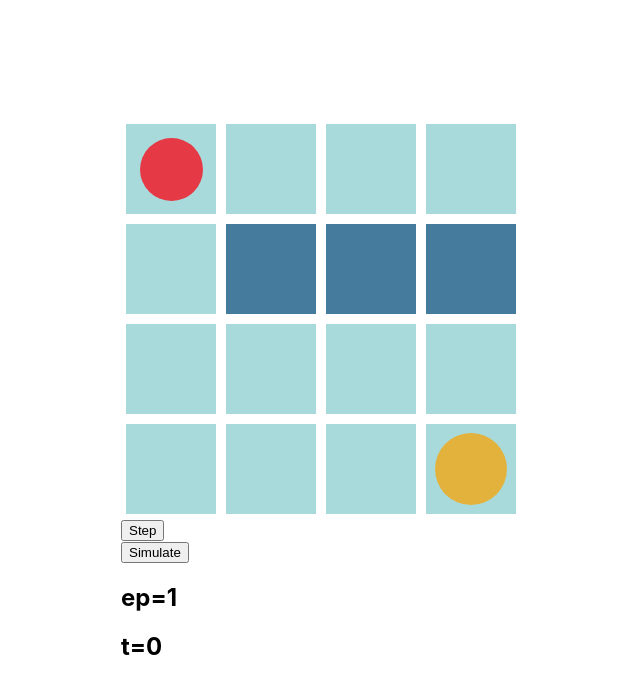
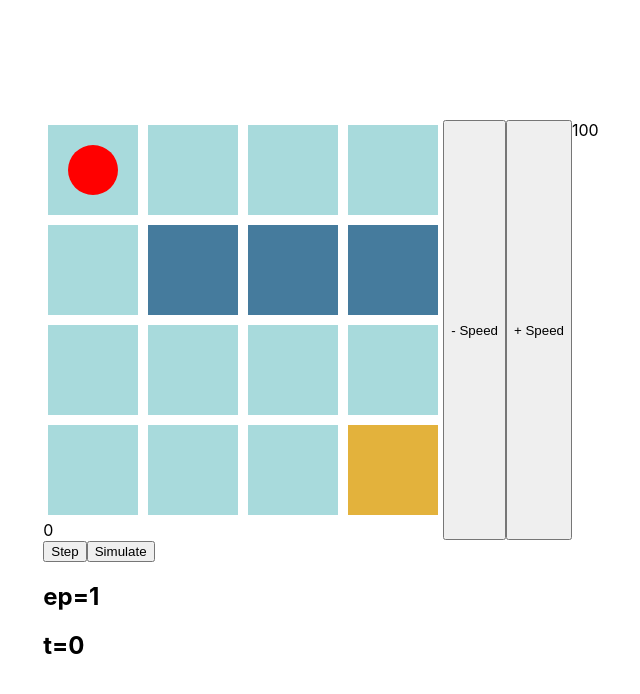
Before and after one commit to Hurstiii/rl_showcase, a React (Create React App) app: page / in a window 1280 px wide. Shown: the top 694 px of the page, without its empty margins (319-959 px from the left). Built offline with nearby package versions, Linux system fonts and the light colour scheme.

Commit message:
Abstracted Agent and Environment and added speed to be dynamic.
Lots of changes, need to try to push to git more frequently as checkpoints. :)

```diff
--- a/package.json
+++ b/package.json
@@ -10,9 +10,11 @@
     "@types/node": "^12.19.16",
     "@types/react": "^17.0.1",
     "@types/react-dom": "^17.0.0",
+    "@types/styled-components": "^5.1.7",
     "react": "^17.0.1",
     "react-dom": "^17.0.1",
-    "react-scripts": "4.0.2",
+    "react-scripts": "^4.0.2",
+    "styled-components": "^5.2.1",
     "typescript": "^4.1.3",
     "web-vitals": "^1.1.0"
   },
--- /dev/null
+++ b/src/components/Agent.tsx
@@ -0,0 +1,87 @@
+import { useEffect, useRef, useState } from "react";
+
+export interface Props {
+  newEpisode: () => void; // a callback to reset the agent for a new episode.
+  init: () => void; // a callback to intialise the agent. Called onComponentDidMount.
+  learn: () => boolean; // the main callback that will implement the aglorithm of the agent. Called when step button pressed etc...
+  speed: number; // the delay between agent actions.
+  timeStep: number;
+}
+
+/**
+ * A base Agent component that implements the UI and none algorithmic parts of the agent. Designed to be re-usable for different agents.
+ * @param props The props needed for a base Agent.
+ */
+export const Agent: React.FC<Props> = ({
+  newEpisode,
+  init,
+  learn,
+  speed,
+  timeStep,
+}) => {
+  const [simulating, setSimulating] = useState(false); // whether the environment is simulating or not.
+  const interval = useRef<NodeJS.Timeout | null>(null); // remembers the interval that was set.
+  const [episodes, setEpisodes] = useState(1); // number of episodes.
+
+  /**
+   * Handles a click of the step button.
+   * @param e MouseEvent of the click.
+   */
+  const handleSimulate = (e: React.MouseEvent) => {
+    let newSimulating = !simulating;
+    setSimulating(newSimulating);
+  };
+
+  /**
+   * Handles the click of the simulate button.
+   * @param e MouseEvent of the click.
+   */
+  const handleStep = (e: React.MouseEvent) => {
+    if (simulating) return;
+    if (learn()) {
+      newEpisode();
+      setEpisodes(episodes + 1);
+    }
+  };
+
+  /**
+   * basically onComponentDidMount
+   */
+  useEffect(() => {
+    console.log("init Effect ----------------------------------");
+    init();
+  }, []);
+
+  /**
+   * Handles setting and clearing the interval for the simulation.
+   */
+  useEffect(() => {
+    if (simulating) {
+      interval.current = setInterval(() => {
+        if (learn()) {
+          if (simulating) {
+            newEpisode();
+            setEpisodes(episodes + 1);
+          }
+        }
+      }, speed);
+
+      return () => {
+        if (interval.current !== null) {
+          clearInterval(interval.current);
+        }
+      };
+    }
+  }, [simulating, learn, speed, newEpisode, episodes]);
+
+  return (
+    <div>
+      <button onClick={handleStep}>Step</button>
+      <button onClick={handleSimulate}>Simulate</button>
+      <h2>ep={episodes}</h2>
+      <h2>t={timeStep}</h2>
+    </div>
+  );
+};
+
+export default Agent;
--- /dev/null
+++ b/src/components/Environment.tsx
@@ -0,0 +1,38 @@
+import TestAgent from "./TestAgent";
+
+export interface Props {
+  action_space: number[]; // All possible actions.
+  state_space: number[]; // All possible states.
+  Step: (action: number) => [obs: number, rew: number, done: boolean, info: {}]; // a callback function to take an action on the environment and see new state.
+  Reset: () => void; // a callback to reset the environment, will be called when the agent has finished and environment is done.
+  speed: number; // the delay between agent moves / speed of the simulation.
+}
+
+/**
+ * A base Environment that is designed to be re-usable for different environments.
+ * @param props The props needed for the base Environment.
+ * @param children Use children to render the visuals for the environment.
+ */
+export const Environment: React.FC<Props> = ({
+  action_space,
+  state_space,
+  Step,
+  Reset,
+  speed,
+  children,
+}) => {
+  return (
+    <div>
+      {children}
+      <TestAgent
+        step={Step}
+        action_space={action_space}
+        state_space={state_space}
+        reset={Reset}
+        speed={speed}
+      />
+    </div>
+  );
+};
+
+export default Environment;
--- a/src/components/FrozenLake.css
+++ /dev/null
@@ -1,44 +0,0 @@
-.map-wrapper {
-  display: grid;
-  grid: repeat(4, 100px) / repeat(4, 100px);
-  align-items: center;
-  justify-items: center;
-}
-
-.map-square {
-  width: 90%;
-  height: 90%;
-  background: #a8dadc;
-  display: flex;
-  justify-content: center;
-  align-items: center;
-}
-
-.H {
-  background: #457b9d;
-}
-
-.G::after {
-  content: "";
-  display: block;
-  width: 80%;
-  height: 80%;
-  border-radius: 50%;
-  background: #e3b23c !important;
-}
-
-.selected::after {
-  content: "";
-  display: block;
-  width: 70%;
-  height: 70%;
-  border-radius: 50%;
-  background: #e63946 !important;
-}
-
-.map-letter {
-  font-size: xx-large;
-  font-family: Verdana, Geneva, Tahoma, sans-serif;
-  line-height: 80px;
-  text-align: center;
-}
--- a/src/components/FrozenLake.tsx
+++ b/src/components/FrozenLake.tsx
@@ -1,20 +1,63 @@
+import React from "react";
 import { useCallback, useEffect, useMemo, useState } from "react";
-import "./FrozenLake.css";
-import TestAgent from "./TestAgent";
+import styled, { css } from "styled-components";
+import Environment from "./Environment";
 
-enum Direction {
+/**
+ * Enum actions for the environment to given them more readability/meaning than just numbers.
+ */
+enum Actions {
   Up,
   Right,
   Down,
   Left,
 }
 
+/**
+ * Styled components.
+ */
+const MapWrapper = styled.div`
+  display: grid;
+  grid: repeat(4, 100px) / repeat(4, 100px);
+  align-items: center;
+  justify-items: center;
+  flex-basis: 400px;
+`;
+const MapSquare = styled.div`
+  width: 90%;
+  height: 90%;
+  display: flex;
+  justify-content: center;
+  align-items: center;
+  ${({ type }: { type: "Hole" | "Ice" | "Goal" }) => {
+    if (type === "Hole")
+      return css`
+        background: #457b9d;
+      `;
+    else if (type === "Goal")
+      return css`
+        background: #e3b23c;
+      `;
+    else
+      return css`
+        background: #a8dadc;
+      `;
+  }};
+`;
+
+/**
+ * Props for the FrozenLake environment.
+ */
 interface Props {
   mapSize?: 4;
   p?: number;
   isSlippery?: boolean;
 }
 
+/**
+ * The FrozenLake environment.
+ * @param props Object of props
+ */
 const FrozenLake: React.FC<Props> = ({
   mapSize = 4,
   p = 0.8,
@@ -25,9 +68,6 @@ const FrozenLake: React.FC<Props> = ({
   const observation_space = [0, 1, 2, 3, 4, 5, 6, 7, 8, 9, 10, 11, 12, 13, 14, 15] // all possible states
   const [currentSquare, setCurrentSquare] = useState(0); // current state
 
-  // useEffect(() => {
-  //   console.log(`currentSquare = ${currentSquare}`);
-  // }, [currentSquare]);
   // prettier-ignore
   const map = useMemo(() => ['F', 'F', 'F', 'F',
                 'F', 'H', 'H', 'H',
@@ -35,6 +75,9 @@ const FrozenLake: React.FC<Props> = ({
                 'F', 'F', 'F', 'G'], [])
   const [done, setDone] = useState(false);
   console.log("FrozenLake re-rendered");
+
+  const [agentAnimDuraction, setAgentAnimDuration] = useState(0.1);
+  const [speed, setSpeed] = useState(100);
 
   /**
    * Convert a map index to a row and column
@@ -44,9 +87,6 @@ const FrozenLake: React.FC<Props> = ({
     (index: number): [number, number] => {
       let row = Math.floor(index / mapSize);
       let col = index - row * mapSize;
-      // console.log(
-      //   ` IndexToRowsCols: [${row}, ${col}, ${index}], mapSize=${mapSize}`
-      // );
       return [row, col];
     },
     [mapSize]
@@ -76,19 +116,19 @@ const FrozenLake: React.FC<Props> = ({
       var newState = square;
       if (InMap(square, action)) {
         switch (action) {
-          case Direction.Up:
+          case Actions.Up:
             newState = square - mapSize;
             setCurrentSquare(newState);
             break;
-          case Direction.Right:
+          case Actions.Right:
             newState = square + 1;
             setCurrentSquare(newState);
             break;
-          case Direction.Down:
+          case Actions.Down:
             newState = square + mapSize;
             setCurrentSquare(newState);
             break;
-          case Direction.Left:
+          case Actions.Left:
             newState = square - 1;
             setCurrentSquare(newState);
             break;
@@ -109,17 +149,9 @@ const FrozenLake: React.FC<Props> = ({
         tempDone: boolean = done,
         newState: number = currentSquare;
 
-      // console.log(`done = ${tempDone}`);
-
       // check values of done and reward based on current square
       if (!tempDone) {
-        // console.log(`square before move ${currentSquare}`);
-        // Move
         newState = Move(currentSquare, action);
-        // console.log(
-        //   `Step: .Move(${Direction[action]}) | obs_space=${newState}`
-        // );
-        // console.log(`square after move ${newState}`);
         let letter = map[newState];
         if ("HG".includes(letter)) {
           tempDone = true;
@@ -129,11 +161,11 @@ const FrozenLake: React.FC<Props> = ({
         if ("G".includes(letter)) {
           reward = 1; // positive reward for reaching goal
         } else if ("H".includes(letter)) {
-          reward = -1; // negative reward for falling in a hole
+          reward = 0; // negative reward for falling in a hole
         }
 
         if (newState === currentSquare) {
-          reward = -1; // negative reward for going off map
+          reward = 0; // negative reward for going off map
         }
       } else {
         console.warn(
@@ -155,36 +187,94 @@ const FrozenLake: React.FC<Props> = ({
     setDone(false);
   };
 
-  // /**
-  //  * triggers on change in 'done', and calls for a Reset of the Enviroment, and by extension the Agent too.
-  //  */
-  // useEffect(() => {
-  //   if (done) {
-  //     console.log(" done effect");
-  //     // Reset();
-  //   }
-  // }, [done]);
+  const handleSpeedChange = (
+    e: React.MouseEvent<HTMLButtonElement, MouseEvent>
+  ) => {
+    if (e.currentTarget.id === "increase-speed") {
+      console.log(`increasing speed`);
+      setSpeed(speed + 20);
+    } else if (e.currentTarget.id === "decrease-speed") {
+      console.log(`decreasing speed`);
+      setSpeed(speed - 20);
+    }
+  };
+
+  useEffect(() => {
+    setAgentAnimDuration(speed / 1000);
+  }, [speed]);
 
   return (
-    <div className="map-wrapper">
-      {map.map((v, i) => {
-        let className = `map-square ${v}`;
-        if (i === currentSquare) {
-          className += ` selected`;
-        }
-        return <div key={i} className={className} id={`map-square-${i}`}></div>;
-      })}
-      <div>
+    <Environment
+      action_space={action_space}
+      state_space={observation_space}
+      Step={Step}
+      Reset={Reset}
+      speed={speed}
+    >
+      {/** The render/visual for this environment */}
+      <div
+        style={{
+          display: "flex",
+          width: "100%",
+          height: "100%",
+        }}
+      >
+        <div
+          style={{
+            position: "relative",
+          }}
+        >
+          <MapWrapper>
+            {map.map((v, i) => {
+              if (v === "H") return <MapSquare key={i} type="Hole" />;
+              else if (v === "G") return <MapSquare key={i} type="Goal" />;
+              else return <MapSquare key={i} type="Ice" />;
+            })}
+          </MapWrapper>
+          <div
+            style={{
+              width: "50px",
+              height: "50px",
+              background: "red",
+              borderRadius: "50%",
+              transitionProperty: "all",
+              transitionDuration: `${agentAnimDuraction}s`,
+              transitionTimingFunction: "ease",
+              position: "absolute",
+              left: `${
+                (currentSquare -
+                  Math.floor(currentSquare / mapSize) * mapSize) *
+                  100 +
+                25
+              }px`,
+              top: `${Math.floor(currentSquare / mapSize) * 100 + 25}px`,
+            }}
+          ></div>
+          <div>{currentSquare}</div>
+        </div>
+        <button id="decrease-speed" onClick={handleSpeedChange}>
+          - Speed
+        </button>
+        <button id="increase-speed" onClick={handleSpeedChange}>
+          + Speed
+        </button>
+        <div>{speed}</div>
+      </div>
+    </Environment>
+  );
+};
+
+/**
+ * Agent={
         <TestAgent
           step={Step}
           action_space={action_space}
           observation_space={observation_space}
           done={done}
           reset={Reset}
+          speed={speed}
         />
-      </div>
-    </div>
-  );
-};
+      }
+ */
 
 export default FrozenLake;
--- a/src/components/TestAgent.tsx
+++ b/src/components/TestAgent.tsx
@@ -1,21 +1,34 @@
-import { MouseEvent, useCallback, useEffect, useRef, useState } from "react";
+import React, { useCallback, useState } from "react";
+import Agent from "./Agent";
 
 interface Props {
   step: (action: number) => [number, number, boolean, Object];
   action_space: number[];
-  observation_space: number[];
-  done: boolean;
+  state_space: number[];
   reset: Function;
+  speed: number;
 }
 
 const TestAgent: React.FC<Props> = (props) => {
   const AS = props.action_space;
-  const SS = props.observation_space;
-  const epsilon = 0.1;
-  const alpha = 0.2;
-  const n = 2;
-  const discount = 0.9;
+  const SS = props.state_space;
+  const Step = props.step; // Step callback of the environment.
+  const Reset = props.reset; // Reset callback of the environment.
+  const speed = props.speed; // Delay between agent actions.
 
+  /**
+   * TODO: make prop values so they can be set at the top level and changed.
+   *
+   * Constants used for the learning.
+   */
+  const epsilon = 0.1; // chance used for epsilon-greedy policy.
+  const alpha = 0.2; // learning rate.
+  const n = 5; // number of steps updated.
+  const discount = 0.9; // discount applied on future returns.
+
+  /**
+   * State used for the learning algorithm.
+   */
   const [Q, setQ] = useState(new Map<string, number>()); // Q(s, a) -> estimated state value
   const updateQ = useCallback(
     (k: string, v: number) => {
@@ -23,7 +36,6 @@ const TestAgent: React.FC<Props> = (props) => {
     },
     [Q]
   );
-
   const [pi, setPi] = useState(new Map<string, number>()); // pi(s) -> action
   const updatePi = useCallback(
     (k: string, v: number) => {
@@ -31,30 +43,19 @@ const TestAgent: React.FC<Props> = (props) => {
     },
     [pi]
   );
-
-  const [t, set_t] = useState(0);
-
-  const [tau, setTau] = useState(0);
-  const [T, setT] = useState(Infinity);
-
+  const [t, set_t] = useState(0); // time step agent is on.
+  const [tau, setTau] = useState(0); // tau (step which the agent is updating).
+  const [T, setT] = useState(Infinity); // Termination (step at which the agent terminated)
   const [S, setS] = useState<number[]>([]); // state memory
   const [A, setA] = useState<number[]>([]); // action memory
   const [R, setR] = useState<number[]>([]); // reward memory
 
-  const [simulating, setSimulating] = useState(false);
-  const interval = useRef<NodeJS.Timeout | null>(null);
-
-  const done = props.done;
-  const Step = props.step;
-  const Reset = props.reset;
-
-  const [learning, setLearning] = useState(false);
-
-  const [episodes, setEpisodes] = useState(1);
-  const [speed, setSpeed] = useState(100);
-
+  /**
+   * Util function
+   *
+   * Used to update the policy to be epsilon-greedy w.r.t Q
+   */
   const updateGreedyPi = useCallback(() => {
-    // console.log(Q);
     SS.forEach((s, i) => {
       /**
        * Find all argmax-a Q(s, a)
@@ -68,19 +69,9 @@ const TestAgent: React.FC<Props> = (props) => {
         if (bestValue === undefined)
           throw Error(`Undefined bestValue Q([${s},0]) ${bestValue}`);
         if (currentValue === bestValue) {
-          // if (s === 0) {
-          //   console.log(
-          //     `cV ${currentValue} = bV ${bestValue} for Q(${s},${a})`
-          //   );
-          // }
           bestActions.push(a);
           bestValue = currentValue;
         } else if (currentValue > bestValue) {
-          // if (s === 0) {
-          //   console.log(
-          //     `cV ${currentValue} > bV ${bestValue} for Q(${s},${a})`
-          //   );
-          // }
           bestActions = [a];
           bestValue = currentValue;
         }
@@ -90,11 +81,7 @@ const TestAgent: React.FC<Props> = (props) => {
        * Break ties randomly i.e. choose a random action from bestActions
        */
       var bestAction: number = sampleUniformAction(bestActions);
-      // if (s === 0) {
-      //   console.log(`BREAKING TIES RANDOMLY`);
-      //   console.log(bestActions);
-      //   console.log(bestAction);
-      // }
+
       /**
        * Set pi to be epsilon-greedy
        */
@@ -107,31 +94,16 @@ const TestAgent: React.FC<Props> = (props) => {
       });
     });
 
-    // console.log("Pi = ");
-    // console.log(pi);
-
     console.log("Q = ");
     console.log(Q);
   }, [AS, Q, SS, updatePi]);
 
-  const init = useCallback(() => {
-    SS.forEach((s, i) => {
-      /**
-       * Set Q(s, a) to arbitrary values
-       */
-      AS.forEach((a, ii) => {
-        updateQ(`${s},${a}`, 0);
-        updatePi(`${s},${a}`, 0.25);
-      });
-    });
-
-    // console.log(`init: Q | `);
-    // console.log(Q);
-
-    // console.log(`init: pi | `);
-    // console.log(pi);
-  }, [AS, SS, updateQ, updatePi]);
-
+  /**
+   * Util function
+   *
+   * Used to get an action at state s using the agents policy.
+   * @param s The state to get can action for.
+   */
   const piAction = useCallback(
     (s: number) => {
       let weights = AS.map((a) => {
@@ -145,9 +117,34 @@ const TestAgent: React.FC<Props> = (props) => {
     [AS, pi]
   );
 
+  /**
+   * Required for Agent
+   *
+   * Used to initialize any values the agent needs.
+   */
+  const init = useCallback(() => {
+    SS.forEach((s, i) => {
+      /**
+       * Set Q(s, a) to arbitrary values
+       */
+      AS.forEach((a, ii) => {
+        updateQ(`${s},${a}`, 0);
+        updatePi(`${s},${a}`, 0.25);
+      });
+    });
+
+    S[0] = 0;
+    A[0] = piAction(S[0]);
+    R[0] = 0;
+  }, [AS, SS, updateQ, updatePi, S, A, R, piAction]);
+
+  /**
+   * Required for Agent
+   *
+   * A callback used to reset the agent for a new episode.
+   */
   const newEpisode = useCallback(() => {
     console.log("new Episode Effect ----------------------------------");
-    setEpisodes(episodes + 1);
     setT(Infinity);
     set_t(0);
     setTau(0);
@@ -159,39 +156,20 @@ const TestAgent: React.FC<Props> = (props) => {
     setTimeout(() => {
       Reset();
     }, speed);
-  }, [Reset, episodes, piAction, speed]);
+  }, [Reset, piAction, speed]);
 
   /**
-   * onComponentDidMount
+   * Required for an Agent
+   *
+   * Implements one time step of the agents learning algorithm.
+   * @return Returns true if learning is finished for current episode. Otherwise false.
    */
-  useEffect(() => {
-    console.log("init Effect ----------------------------------");
-    init();
-
-    S[0] = 0;
-    A[0] = piAction(S[0]);
-    R[0] = 0;
-  }, []);
-
-  useEffect(() => {
-    if (done && simulating && !learning) {
-    }
-  }, [done, simulating, learning]);
-
   const learn = useCallback(() => {
-    setLearning(true);
     let localT = T;
     let localTau = tau;
     let localS = [...S];
     let localA = [...A];
     let localR = [...R];
-    // console.log(" ---- Handle Step ----");
-    // console.log(localS);
-    // console.log(localA);
-    // console.log(localR);
-    // console.log(`t=${t}`);
-    // console.log(`tau=${localTau}`);
-    // console.log(`T=${localT}`);
     if (t < localT) {
       let [obs, rew, localDone] = Step(localA[t % (n + 1)]);
       localS[(t + 1) % (n + 1)] = obs;
@@ -206,17 +184,10 @@ const TestAgent: React.FC<Props> = (props) => {
         localA[(t + 1) % (n + 1)] = piAction(obs);
         setA(localA);
       }
-
-      // console.log(` --- Memory after step ---`);
-      // console.log(localS);
-      // console.log(localA);
-      // console.log(localR);
-      // console.log(` ------------------------`);
     }
     localTau = t - n + 1;
     setTau(localTau); // tau is the time whose estimate is being updated
     if (localTau >= 0) {
-      // console.log(`updating tau at ${localTau}`);
       let G = 0;
       for (let i = localTau + 1; i <= Math.min(localTau + n, localT); i++) {
         G = G + Math.pow(discount, i - localTau - 1) * localR[i % (n + 1)];
@@ -243,7 +214,6 @@ const TestAgent: React.FC<Props> = (props) => {
         );
       }
       updatedStateValue += alpha * (G - updatedStateValue);
-      // console.log(updatedStateValue);
       updateQ(
         `${localS[localTau % (n + 1)]},${localA[localTau % (n + 1)]}`,
         updatedStateValue
@@ -251,47 +221,14 @@ const TestAgent: React.FC<Props> = (props) => {
       updateGreedyPi();
     }
     if (localTau === localT - 1) {
-      // console.log(
-      //   `localTau: ${localTau} is equal tp localT - 1: ${localT - 1}`
-      // );
-      if (simulating) {
-        newEpisode();
-      }
-      setLearning(false);
-      return;
+      console.log(`Reached a terminal state returning true`);
+      return true;
     }
     set_t(t + 1);
-    setLearning(false);
-  }, [
-    A,
-    Q,
-    R,
-    S,
-    T,
-    piAction,
-    t,
-    tau,
-    updateGreedyPi,
-    updateQ,
-    Step,
-    newEpisode,
-    simulating,
-  ]);
+    return false;
+  }, [A, Q, R, S, T, piAction, t, tau, updateGreedyPi, updateQ, Step]);
 
-  useEffect(() => {
-    if (simulating) {
-      interval.current = setInterval(() => {
-        learn();
-      }, speed);
-
-      return () => {
-        if (interval.current !== null) {
-          clearInterval(interval.current);
-        }
-      };
-    }
-  }, [simulating, learn, speed]);
-
+  // Util function
   const randomChoice = (weights: number[]): number => {
     var total = 0;
     var cumalitive = weights.map((v) => {
@@ -309,29 +246,20 @@ const TestAgent: React.FC<Props> = (props) => {
     throw Error(`Choice not made`);
   };
 
-  const handleStep = (e: MouseEvent) => {
-    if (!done) {
-      learn();
-    }
-  };
-
-  const handleSimulate = (e: React.MouseEvent) => {
-    let newSimulating = !simulating;
-    setSimulating(newSimulating);
-  };
-
+  // Util function
   const sampleUniformAction = (actions: number[]) => {
     var index = Math.floor(Math.random() * actions.length);
     return actions[index];
   };
 
   return (
-    <div>
-      <button onClick={handleStep}>Step</button>
-      <button onClick={handleSimulate}>Simulate</button>
-      <h2>ep={episodes}</h2>
-      <h2>t={t}</h2>
-    </div>
+    <Agent
+      newEpisode={newEpisode}
+      init={init}
+      learn={learn}
+      speed={speed}
+      timeStep={t}
+    />
   );
 };
 
```
Also changed, not shown: 1 other file (tests, documents, lock files or other folders).
